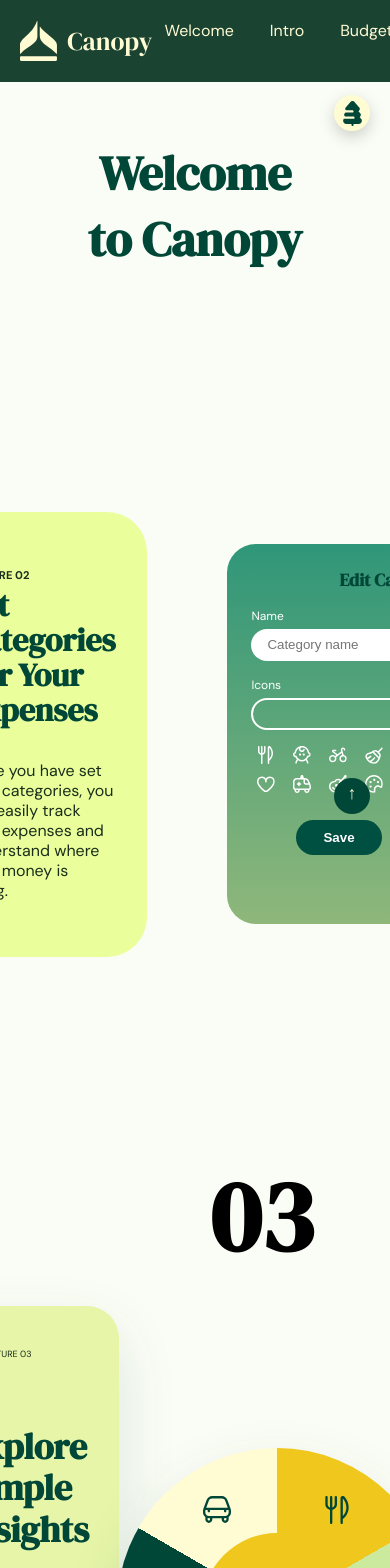
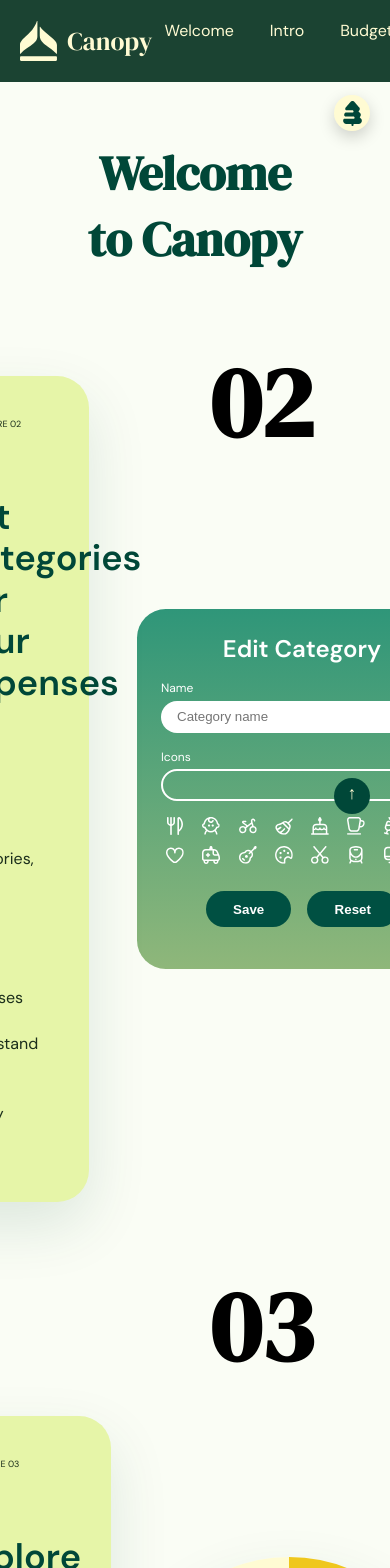
Before and after one commit to DavidYoo5/Canopy-Landing-Page-Henry-s-Final-Project, a Next.js app: page / in a window 390 px wide. Shown: the top 1568 px of the page. Built offline with nearby package versions, Linux system fonts and the light colour scheme.

Commit message:
adjust styling for choose Category text card

```diff
--- a/app/page.module.css
+++ b/app/page.module.css
@@ -671,6 +671,8 @@
 
   font-size: clamp(28px, 3.3vw, 48px);
   line-height: 1.15;
+  font-family: "DM Sans", sans-serif;
+  font-weight: 600;
 }
 
 /* DESCRIPTION */
@@ -715,7 +717,7 @@
   display: flex;
   align-items: center;
   justify-content: center;
-  margin-left: -30px;;
+  margin-left: -10px;;
 }
 
 .chartCircle {
@@ -896,22 +898,14 @@
 .CategoryTextCard {
   position: relative;
 
-  width: 100%;
-  max-width: 430px;
-  height: 430px;
+  width: clamp(330px, 34vw, 430px);
+  height: clamp(330px, 34vw, 430px);
 
   background: #e6f5a8;
-
   border-radius: 32px;
-
-  padding: 48px;
-
-  display: flex;
-  flex-direction: column;
-  justify-content: center;
+  padding: clamp(30px, 3vw, 48px);
 
   box-shadow: 0 24px 60px rgba(0, 71, 56, 0.12);
-
   transition: transform 0.3s ease;
 }
 
@@ -1002,6 +996,7 @@
 ========================= */
 
 .chooseCategorySection {
+ position: relative;
   min-height: 100vh;
   display: flex;
   justify-content: center;
@@ -1010,45 +1005,87 @@
   padding: 4rem 2rem;
 }
 
+
 .chooseCategoryTextCard {
-  width: 330px;
-  height: 445px;
-  background-color: #eaff9b;
-  border-radius: 2.5rem;
-  padding: 3.5rem 2rem;
-  display: flex;
-  flex-direction: column;
-  justify-content: space-between;
+  position: relative;
+
+  width: clamp(330px, 34vw, 430px);
+  height: clamp(330px, 34vw, 430px);
+
+  background: #e6f5a8;
+  border-radius: 32px;
+  padding: clamp(30px, 3vw, 48px);
+
+  box-shadow: 0 24px 60px rgba(0, 71, 56, 0.12);
+  transition: transform 0.3s ease;
+}
+
+.chooseCategoryNumber {
+position: absolute;
+  top: 40px;
+  left: 130px;
+
+  margin: 0;
+
+  font-family: var(--font-dm-serif), serif;
+  font-size: 100px;
+  font-weight: 700;
+  line-height: 1;
+
+  color: black;
+
 }
 
 .chooseCategoryFeatureLabel {
-  font-size: 0.7rem;
-  font-weight: 700;
+   position: absolute;
+  top: clamp(30px, 3vw, 42px);
+  left: clamp(30px, 3vw, 48px);
   margin: 0;
+  font-family: "DM Sans", sans-serif;
+
+
+  font-size: clamp(9px, 0.8vw, 11px);
 }
 
 .chooseCategoryTextContent h2 {
-  font-size: 2rem;
-  line-height: 1.1;
-  margin-bottom: 2rem;
+  position: absolute;
+  left: clamp(30px, 3vw, 48px);
+  top: clamp(110px, 12vw, 80px);
+
+  width: calc(100% - clamp(60px, 6vw, 96px));
+
+  margin: 0;
+
+  font-size: clamp(28px, 3.3vw, 48px);
+  line-height: 1.15;
+  font-family: "DM Sans", sans-serif;
+  font-weight: 600;
+
 }
 
 .chooseCategoryTextContent p {
-  font-size: 1rem;
-  line-height: 1.25;
+  position: absolute;
+  left: clamp(30px, 3vw, 48px);
+  bottom: clamp(30px, 3vw, 48px);
+
+  width: calc(100% - clamp(60px, 6vw, 96px));
+
   margin: 0;
+
+  font-size: clamp(12px, 1.15vw, 16px);
+  line-height: 1.45;
 }
 
 .chooseCategoryFeatureWrap {
   display: flex;
   flex-direction: column;
   align-items: center;
-  gap: 1.5rem;
+  gap: 1.1rem;
 }
 
 .chooseCategoryBox {
   width: 330px;
-  height: 380px;
+  height: 360px;
   background: linear-gradient(#2f9679, #8fb77a);
   border-radius: 1.8rem;
   padding: 1.5rem;
@@ -1058,7 +1095,11 @@
 .chooseCategoryBox h3 {
   text-align: center;
   margin-bottom: 1rem;
-  font-size: 1.1rem;
+  font-size: 24px;
+  color: white;
+  font-family: "DM Sans", sans-serif;
+  font-weight: 600;
+
 }
 
 .chooseCategoryBox label {
@@ -1139,6 +1180,43 @@
   color: #005042;
 }
 
+.categoryButtons button {
+  transition:
+    background-color 0.25s ease,
+    color 0.25s ease,
+    transform 0.2s ease,
+    box-shadow 0.25s ease;
+}
+
+.categoryButtons button:hover {
+  background-color: white;
+  color: #005042;
+
+  transform: translateY(-3px);
+
+  box-shadow: 0 10px 24px rgba(0, 80, 66, 0.2);
+}
+
+.iconButton {
+  background: none;
+  border: none;
+  cursor: pointer;
+  padding: 0;
+
+  transition:
+    transform 0.2s ease,
+    opacity 0.2s ease;
+}
+
+.iconButton:hover {
+  transform: scale(1.5);
+  opacity: 0.8;
+}
+
+.iconButton:active {
+  transform: scale(0.95);
+}
+
 .savedCategoryPill {
   width: 330px;
   height: 42px;
@@ -1161,3 +1239,36 @@
 .savedCategoryPill p {
   margin: 0;
 }
+
+/* media query for chooseCategory */
+
+@media (max-width: 900px) {
+  .chooseCategorySection {
+    gap: 48px;
+  }
+
+  .chooseCategoryTextCard {
+    max-width: 430px;
+    width: 100%;
+    min-height: 430px;
+    height: auto;
+  }
+
+  .chooseCategoryTextContent h2 {
+    position: static;
+    margin-top: 90px;
+    margin-bottom: 28px;
+    font-size: 36px;
+  }
+
+  .chooseCategoryTextContent p {
+    position: static;
+    font-size: 16px;
+  }
+
+  .chooseCategoryFeatureLabel {
+    position: absolute;
+    top: 42px;
+    left: 48px;
+  }
+}
```
